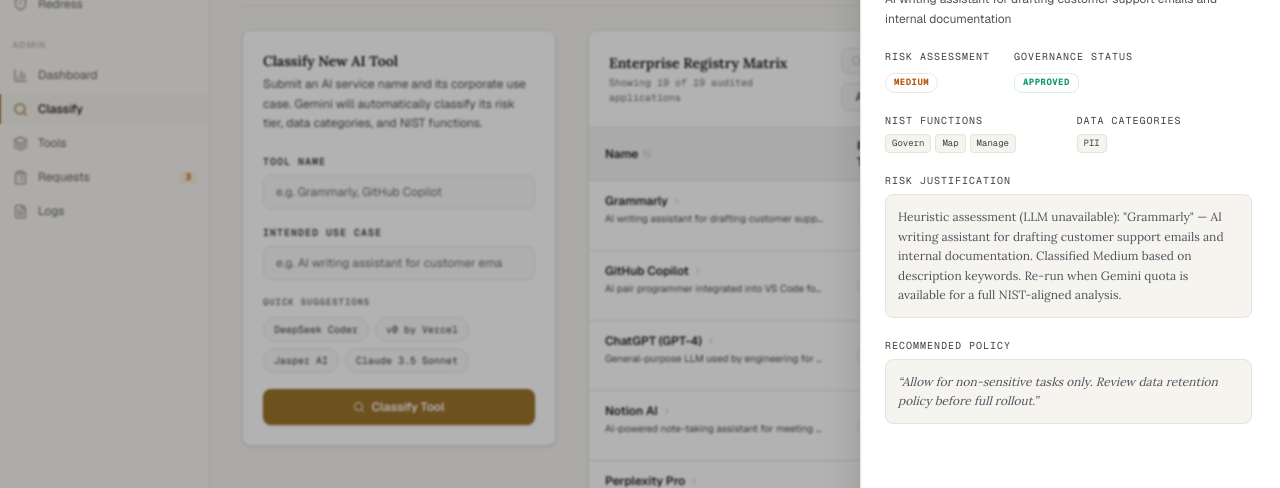
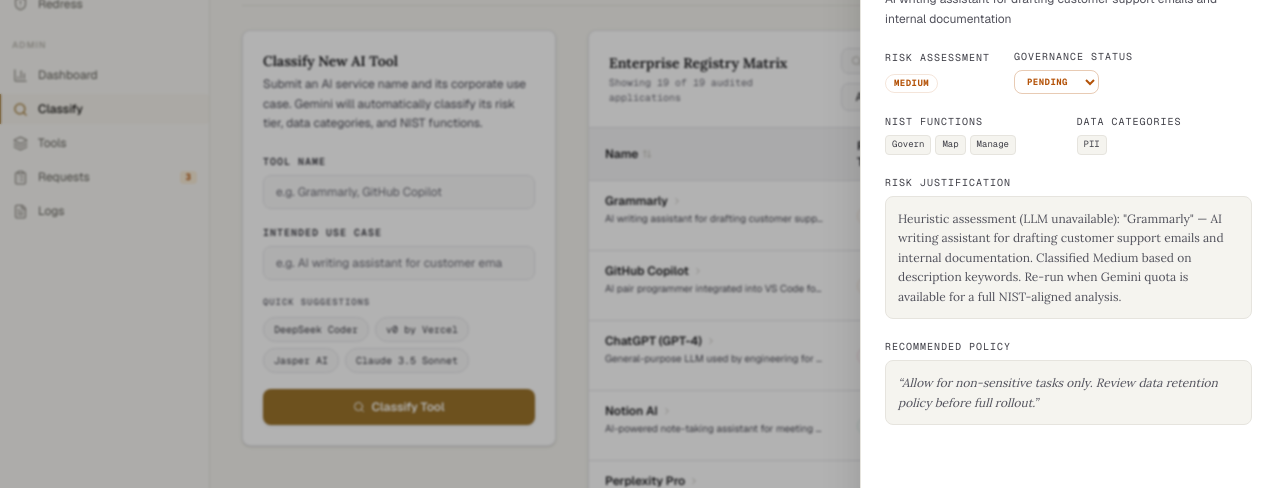
Before and after one commit to tanchinqian/pelta.ai, a Next.js app: page /admin/tools/new in a window 1280 px wide. Both pictures are taken after a click on the button 715 px from the left and 344 px from the top of the page. Shown: the part 131-619 px from the top of the page. Built offline with nearby package versions, Linux system fonts and the light colour scheme.

Commit message:
fix status bug

```diff
--- a/app/admin/tools/new/page.tsx
+++ b/app/admin/tools/new/page.tsx
@@ -711,15 +711,6 @@
                         {/* Policy actions */}
                         <td className="py-3 px-4 text-center">
                           <div className="flex items-center gap-2 justify-center">
-                            {t.status === 'approved' ? (
-                              <span className="inline-flex items-center gap-1.5 px-2 py-0.5 rounded-lg border border-risk-low/15 dark:border-emerald-500/25 bg-risk-low-bg dark:bg-emerald-950/25 text-risk-low dark:text-emerald-400 text-[9px] font-mono font-bold uppercase tracking-wider">
-                                <span className="size-1 rounded-full bg-risk-low" /> Approved
-                              </span>
-                            ) : t.status === 'blocked' ? (
-                              <span className="inline-flex items-center gap-1.5 px-2 py-0.5 rounded-lg border border-risk-high/15 dark:border-rose-500/25 bg-risk-high-bg dark:bg-rose-950/25 text-risk-high dark:text-rose-400 text-[9px] font-mono font-bold uppercase tracking-wider">
-                                <span className="size-1 rounded-full bg-risk-high" /> Blocked
-                              </span>
-                            ) : (
                             <select
                               value={t.status}
                               onClick={(e) => e.stopPropagation()}
@@ -727,13 +718,18 @@
                                 e.stopPropagation();
                                 handleStatusChange(t.id, e.target.value as 'approved' | 'pending' | 'blocked');
                               }}
-                                className="bg-zinc-50 dark:bg-zinc-950 text-zinc-900 dark:text-zinc-100 border border-zinc-200 dark:border-zinc-800 rounded-lg px-2 py-1 text-[10px] font-mono font-bold uppercase focus:outline-none focus:border-accent transition-colors cursor-pointer text-risk-medium dark:text-amber-400 border-risk-medium/30 dark:border-amber-400/30"
+                              className={`border rounded-lg px-2 py-1 text-[10px] font-mono font-bold uppercase tracking-wider focus:outline-none focus:border-accent transition-colors cursor-pointer
+                                ${t.status === 'approved'
+                                  ? 'bg-risk-low-bg dark:bg-emerald-950/25 text-risk-low dark:text-emerald-400 border-risk-low/30 dark:border-emerald-500/30'
+                                  : t.status === 'blocked'
+                                  ? 'bg-risk-high-bg dark:bg-rose-950/25 text-risk-high dark:text-rose-400 border-risk-high/30 dark:border-rose-500/30'
+                                  : 'bg-zinc-50 dark:bg-zinc-950 text-risk-medium dark:text-amber-400 border-risk-medium/30 dark:border-amber-400/30 border-zinc-200 dark:border-zinc-800'
+                                }`}
                             >
                               <option value="pending" className="text-risk-medium bg-background">Pending</option>
-                                <option value="approved" className="text-risk-low bg-background">Accept</option>
-                                <option value="blocked" className="text-risk-high bg-background">Decline</option>
+                              <option value="approved" className="text-risk-low bg-background">Approved</option>
+                              <option value="blocked" className="text-risk-high bg-background">Blocked</option>
                             </select>
-                            )}
 
                             {/* Additional paired actions */}
                             <div className="flex items-center gap-1 ml-auto">
@@ -815,13 +811,25 @@
                 <div>
                   <h4 className="text-[10px] font-mono uppercase tracking-widest text-zinc-700 dark:text-zinc-200">Governance Status</h4>
                   <div className="mt-1">
-                    <span className={`inline-flex items-center gap-1.5 px-2 py-0.5 rounded-lg border text-[9px] font-mono font-bold uppercase tracking-wider ${
-                      flyoutTool.status === 'approved' ? 'border-risk-low/15 bg-risk-low-bg text-risk-low' :
-                      flyoutTool.status === 'blocked' ? 'border-risk-high/15 bg-risk-high-bg text-risk-high' :
-                      'border-risk-medium/15 bg-risk-medium-bg text-risk-medium'
-                    }`}>
-                      {flyoutTool.status}
-                    </span>
+                    <select
+                      value={flyoutTool.status}
+                      onChange={(e) => {
+                        const newStatus = e.target.value as 'approved' | 'pending' | 'blocked';
+                        handleStatusChange(flyoutTool.id, newStatus);
+                        setFlyoutTool((prev) => prev ? { ...prev, status: newStatus } : null);
+                      }}
+                      className={`border rounded-lg px-2 py-1 text-[9px] font-mono font-bold uppercase tracking-wider focus:outline-none focus:border-accent transition-colors cursor-pointer
+                        ${flyoutTool.status === 'approved'
+                          ? 'bg-risk-low-bg text-risk-low border-risk-low/30'
+                          : flyoutTool.status === 'blocked'
+                          ? 'bg-risk-high-bg text-risk-high border-risk-high/30'
+                          : 'bg-risk-medium-bg text-risk-medium border-risk-medium/30'
+                        }`}
+                    >
+                      <option value="pending">Pending</option>
+                      <option value="approved">Approved</option>
+                      <option value="blocked">Blocked</option>
+                    </select>
                   </div>
                 </div>
               </div>
--- a/data/tools.json
+++ b/data/tools.json
@@ -3,7 +3,7 @@
     "id": "a1b2c3d4-e5f6-7890-abcd-ef1234567890",
     "name": "Grammarly",
     "description": "AI writing assistant for drafting customer support emails and internal documentation",
-    "status": "approved",
+    "status": "pending",
     "riskTier": "Medium",
     "nistFunctions": [
       "Govern",
@@ -191,11 +191,10 @@
       "Manage"
     ],
     "dataCategories": [
-      "Source Code",
-      "PII"
+      "Source Code"
     ],
-    "justification": "v0 by Vercel is classified as Medium risk primarily due to data privacy and intellectual property concerns. As a generative AI tool hosted by a third party, user prompts, design mockups, and generated UI code are processed externally, raising the risk of proprietary source code or PII exposure if sensitive data is pasted into prompts. While not classified as High Risk under the EU AI Act, the potential for code quality issues, security vulnerabilities in generated outputs, and IP leakage requires active organizational governance.",
-    "recommendedPolicy": "Permit usage only for non-proprietary UI prototyping. Users must not input company-confidential designs, proprietary source code, or PII. All generated code must be reviewed and scanned for vulnerabilities before integration into production systems.",
+    "justification": "v0 by Vercel processes natural language prompts and code inputs on third-party infrastructure to generate frontend components. While not a high-risk use case under the EU AI Act, it poses a medium organizational risk due to potential intellectual property (IP) leakage of proprietary UI/UX designs and the risk of introducing security vulnerabilities or licensing conflicts into production codebases via unvetted generative code.",
+    "recommendedPolicy": "Permitted for authorized developers under conditional use: users must not input proprietary source code, internal system architectures, or real customer data into prompts. All generated code must undergo standard code-quality reviews, static application security testing (SAST), and manual engineering approval before being merged into production.",
     "createdAt": "2026-07-15T12:00:00.000Z"
   },
   {
```
Lines whose indentation alone changed are shown as unchanged.
